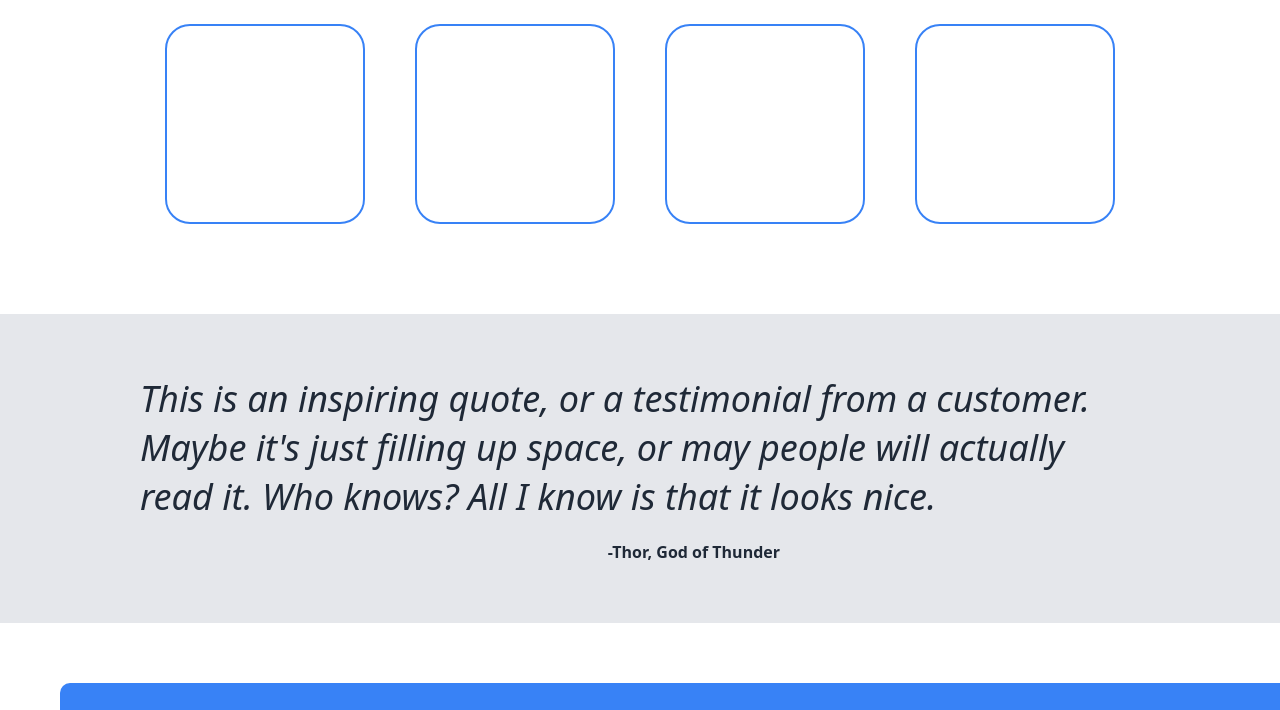
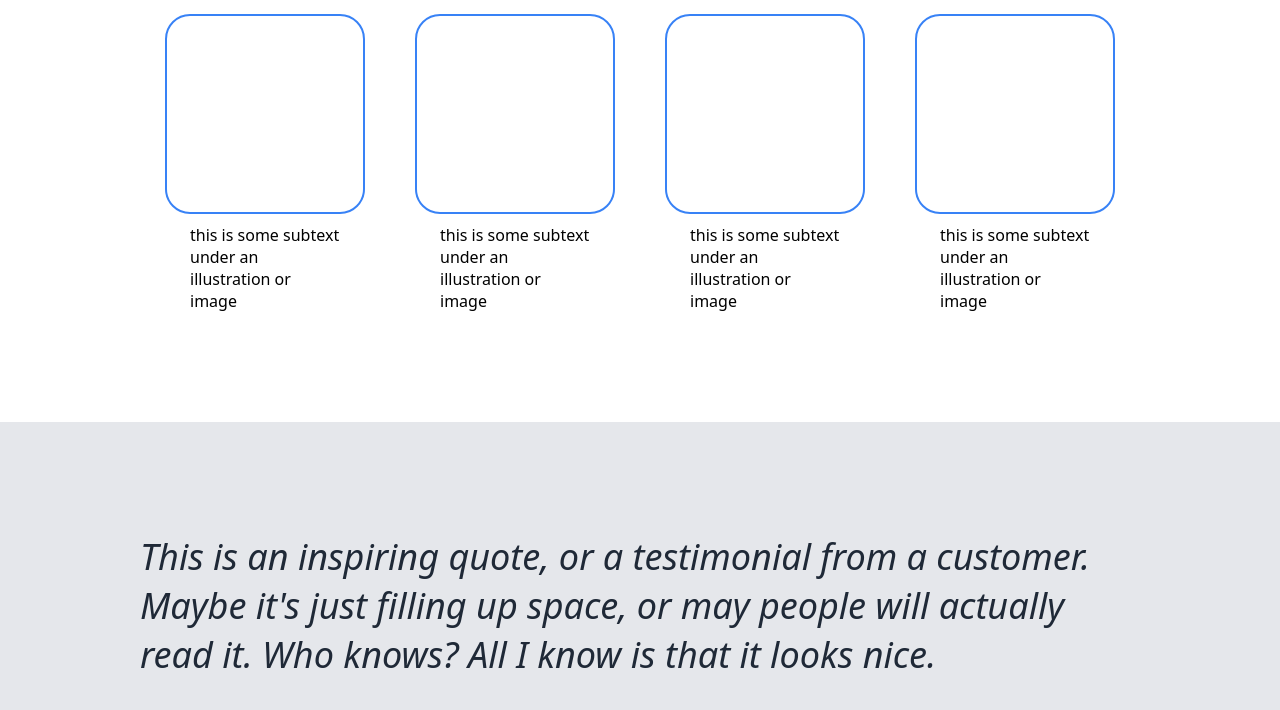
Before and after one commit to ACee70/odin-landing-page, a plain HTML site: page index.html in a window 1280 px wide. Shown: the part 569-1279 px from the top of the page. Drawn offline with Linux system fonts and the light colour scheme.

Commit message:
completed the footer, call-to-action-container still a problem, added subtext under the photo-grid-items(pictures)

```diff
--- a/index.html
+++ b/index.html
@@ -53,6 +53,25 @@
             </div>
         </div>
     </div>
+    <div class="photo-grid-subtext-container">
+        <div class="photo-subtext first item">
+            <p>this is some subtext under an illustration or image</p>
+
+        </div>
+        <div class="photo-subtext">
+            <p>this is some subtext under an illustration or image</p>
+        </div>
+        <div class="photo-subtext">
+            <p>this is some subtext under an illustration or image</p>
+
+        </div>
+        <div class="photo-subtext last item">
+            <p>this is some subtext under an illustration or image</p>
+
+        </div>
+        </div>
+    </div>
+
     <div class="quote-container">
         <div class="quote">This is an inspiring quote, or a testimonial from a customer. Maybe it's just filling up
             space, or may people will actually read it. Who knows? All I know is that it looks nice.</div>
@@ -72,7 +91,7 @@
     </div>
 
     <div class="footer">
-        Copyright - The Odin Project 2024
+        Copyright © - The Odin Project 2024
 
     </div>
 
--- a/styles.css
+++ b/styles.css
@@ -68,11 +68,12 @@
 
 .photo-grid-container {
     background-color: white;
-    padding: 50px;
     justify-content: center;
+    padding-top: 40px;
 }
 .photo-grid-title h1{
     display: flex;
+    padding-bottom: 40px;
     color: #1F2937;
     font-size: 36px;
     font-weight: bolder;
@@ -80,7 +81,6 @@
 }
 
 .photo-grid-container .photo-grid{
-    padding: 40px;
     flex-direction: row;
     display: flex;
     justify-content: center;
@@ -95,11 +95,32 @@
 }
 
 
+.photo-grid-subtext-container{
+    display: flex;
+    justify-content: space-around;
+    align-items: center;
+    padding-top: 10px;
+    padding-bottom: 40px;
+    margin: auto;
+    width: 1000px;
+}
+
+.photo-subtext p{
+    display: flex;
+    width: 150px;
+    padding-bottom: 70px;
+}
+
+
+
+
 .quote-container{
     color: #1F2937;
     background-color: #E5E7EB;
     display: flex;
     justify-content: center;
+    padding-top: 50px;
+    padding-bottom: 50px;
 }
 .quote{
     font-size: 36px;
```
